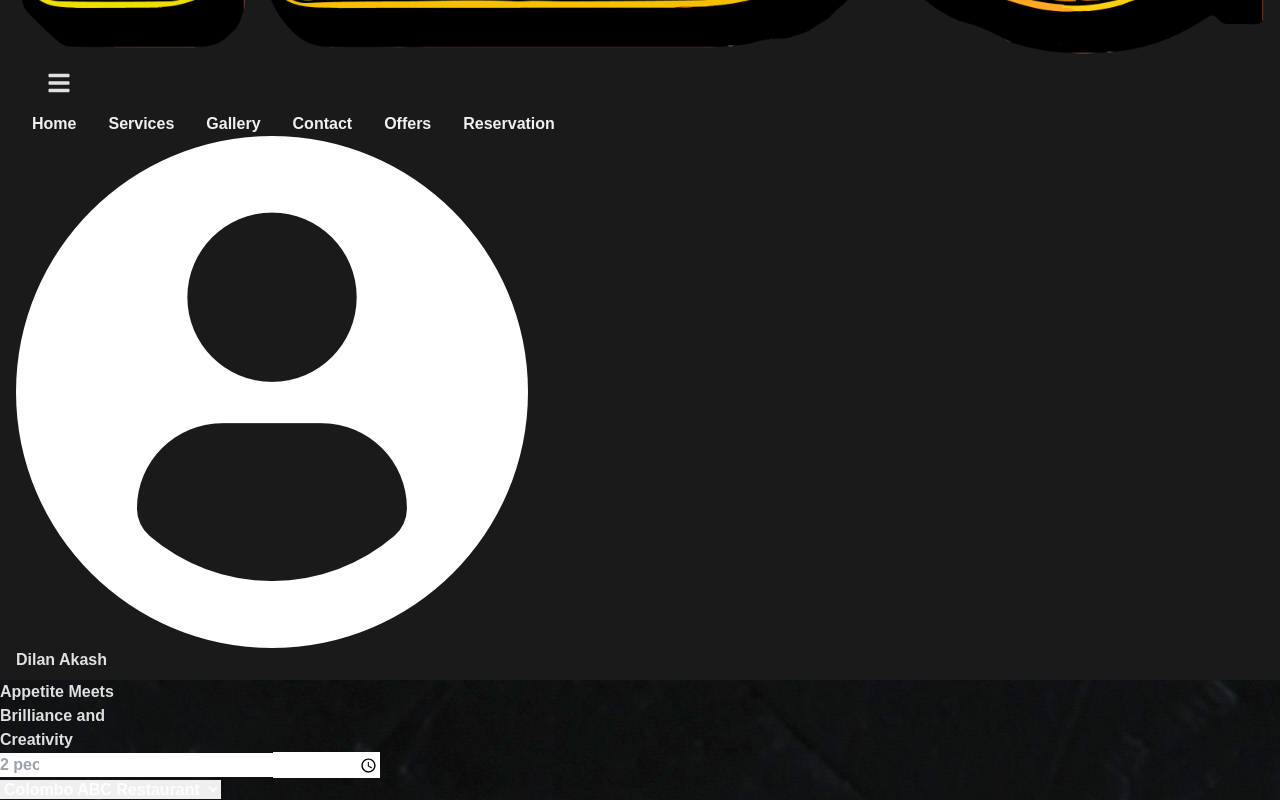
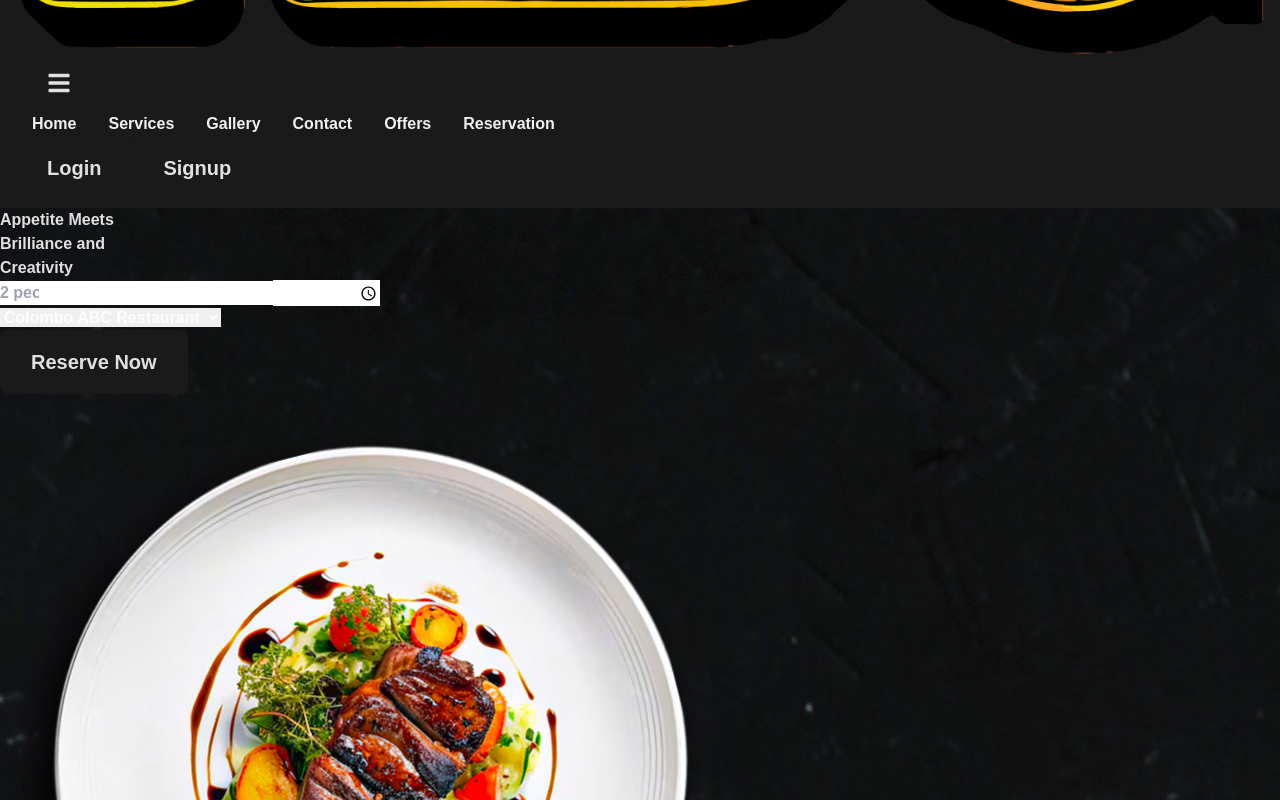
Before and after one commit to DilanAkash/restaurant-website, a React (Vite) app in the folder client/: page / in a window 1280 px wide. Shown: the part 580-1380 px from the top of the page. Built offline with nearby package versions, Linux system fonts and the light colour scheme.

Commit message:
login added to nav

```diff
--- a/client/src/components/Navbar.jsx
+++ b/client/src/components/Navbar.jsx
@@ -5,6 +5,7 @@ import { FaBars, FaTimes } from 'react-icons/fa';
 
 const Navbar = () => {
   const [isOpen, setIsOpen] = useState(false);
+  const [isLoggedIn, setIsLoggedIn] = useState(false); // State to track login status
 
   const toggleMenu = () => {
     setIsOpen(!isOpen);
@@ -15,7 +16,7 @@ const Navbar = () => {
       <div className="container mx-auto flex justify-between items-center py-4 px-6">
         {/* Logo on the left */}
         <div className="flex-1 flex justify-start">
-          <img src={logo} alt="ABC Restaurant Logo" className="h-10" />  {/* Adjusted size */}
+          <img src={logo} alt="ABC Restaurant Logo" className="h-10" />
         </div>
 
         {/* Mobile Menu Button on the right */}
@@ -35,10 +36,19 @@ const Navbar = () => {
           <a href="#reservation" className="hover:text-yellow-400">Reservation</a>
         </div>
 
-        {/* User Profile for desktop */}
+        {/* User Profile or Login/Signup for desktop */}
         <div className="hidden md:flex items-center space-x-2">
-          <img src={profileIcon} alt="Profile Icon" className="h-8 w-8 rounded-full" />  {/* Adjusted size */}
-          <span className="text-sm">Dilan Akash</span>  {/* Adjusted text size */}
+          {isLoggedIn ? (
+            <>
+              <img src={profileIcon} alt="Profile Icon" className="h-8 w-8 rounded-full" />
+              <span className="text-sm">Dilan Akash</span>
+            </>
+          ) : (
+            <div className="space-x-4">
+              <button className="bg-yellow-500 text-black px-3 py-1 rounded">Login</button>
+              <button className="bg-yellow-500 text-black px-3 py-1 rounded">Signup</button>
+            </div>
+          )}
         </div>
       </div>
 
@@ -53,10 +63,17 @@ const Navbar = () => {
             <a href="#offers" className="block px-3 py-2 rounded-md text-base font-medium hover:bg-gray-700">Offers</a>
             <a href="#reservation" className="block px-3 py-2 rounded-md text-base font-medium hover:bg-gray-700">Reservation</a>
             <div className="border-t border-gray-700 mt-2 pt-2">
-              <a href="#account" className="block px-3 py-2 rounded-md text-base font-medium hover:bg-gray-700">
-                <img src={profileIcon} alt="Profile Icon" className="h-8 w-8 rounded-full inline-block mr-2" />
-                Dilan Akash
-              </a>
+              {isLoggedIn ? (
+                <a href="#account" className="block px-3 py-2 rounded-md text-base font-medium hover:bg-gray-700">
+                  <img src={profileIcon} alt="Profile Icon" className="h-8 w-8 rounded-full inline-block mr-2" />
+                  Dilan Akash
+                </a>
+              ) : (
+                <div className="space-y-2">
+                  <button className="w-full bg-yellow-500 text-black px-3 py-2 rounded">Login</button>
+                  <button className="w-full bg-yellow-500 text-black px-3 py-2 rounded">Signup</button>
+                </div>
+              )}
             </div>
           </div>
         </div>
```
